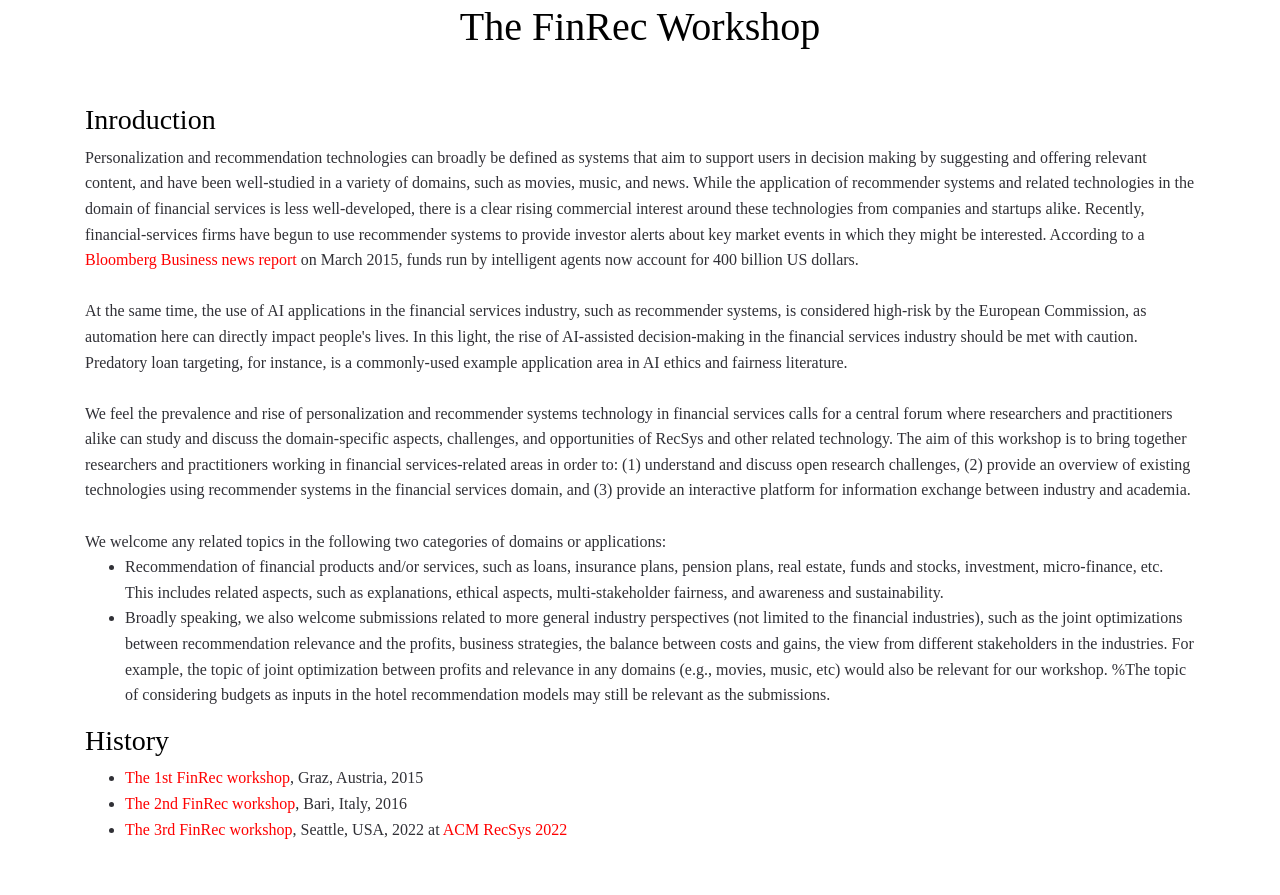
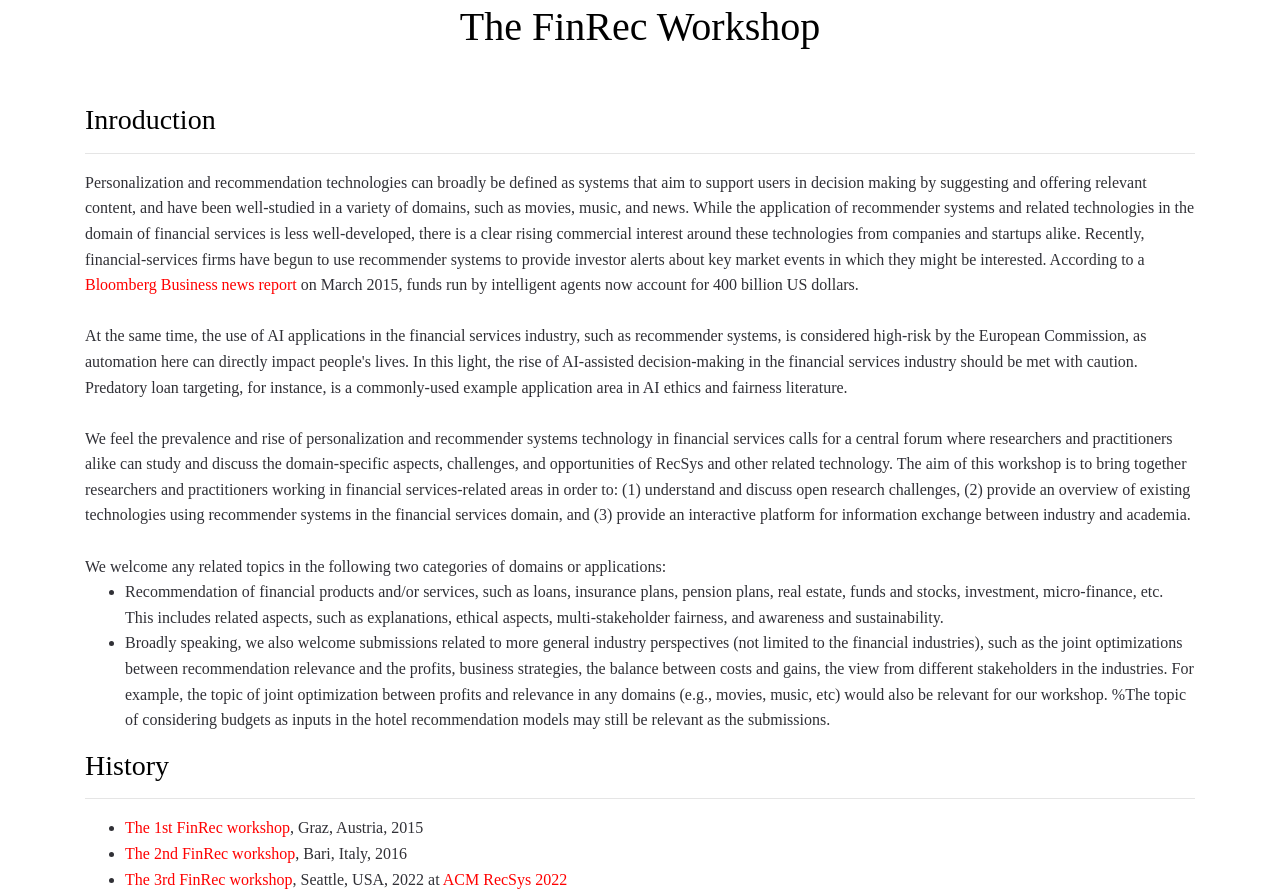
Before and after one commit to FinRecSys/finrecsys.github.io, a plain HTML site: page index.html in a window 1280 px wide. Shown: the part 816-1711 px from the top of the page. Drawn offline with Linux system fonts and the light colour scheme.

Commit message:
Update index.html

```diff
--- a/index.html
+++ b/index.html
@@ -141,7 +141,7 @@
                     <h2>The FinRec Workshop</h2>
                 </div>
 				<div>
-				<h3>Inroduction</h3>
+				<h3>Inroduction</h3><hr>
 				Personalization and recommendation technologies can broadly be defined as systems that aim to support users in decision making by suggesting and offering relevant content, and have been well-studied in a variety of domains, such as movies, music, and news. While the application of recommender systems and related technologies in the domain of financial services is less well-developed, there is a clear rising commercial interest around these technologies from companies and startups alike. Recently, financial-services firms have begun to use recommender systems to provide investor alerts about key market events in which they might be interested.  According to a <a href="https://www.bloomberg.com/news/articles/2015-03-16/smart-beta-etfs-attract-billions-with-critics-blaming-dumb-money" target="_blank">Bloomberg Business news report</a> on March 2015, funds run by intelligent agents now account for 400 billion US dollars.<br><br>
 
 
@@ -160,7 +160,7 @@ We welcome any related topics in the following two categories of domains or appl
   </li>
 
 </ul>
-				<h3>History</h3>
+				<h3>History</h3><hr>
 				<ul>
 				<li><a href="http://ceur-ws.org/Vol-1349/" target="blank">The 1st FinRec workshop</a>, Graz, Austria, 2015</li>
 				<li><a href="http://ceur-ws.org/Vol-1606/" target="blank">The 2nd FinRec workshop</a>, Bari, Italy, 2016</li>
```
